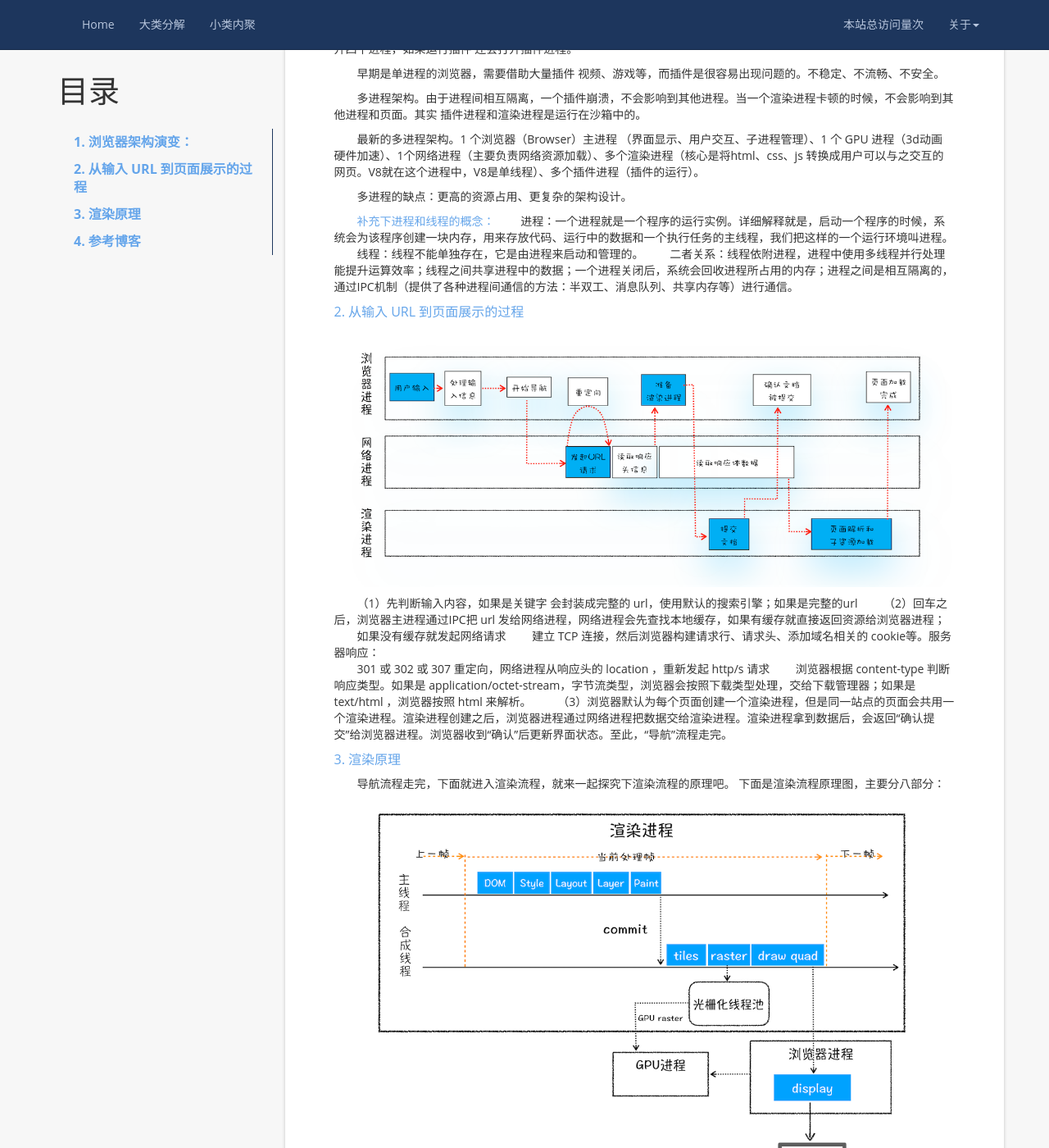
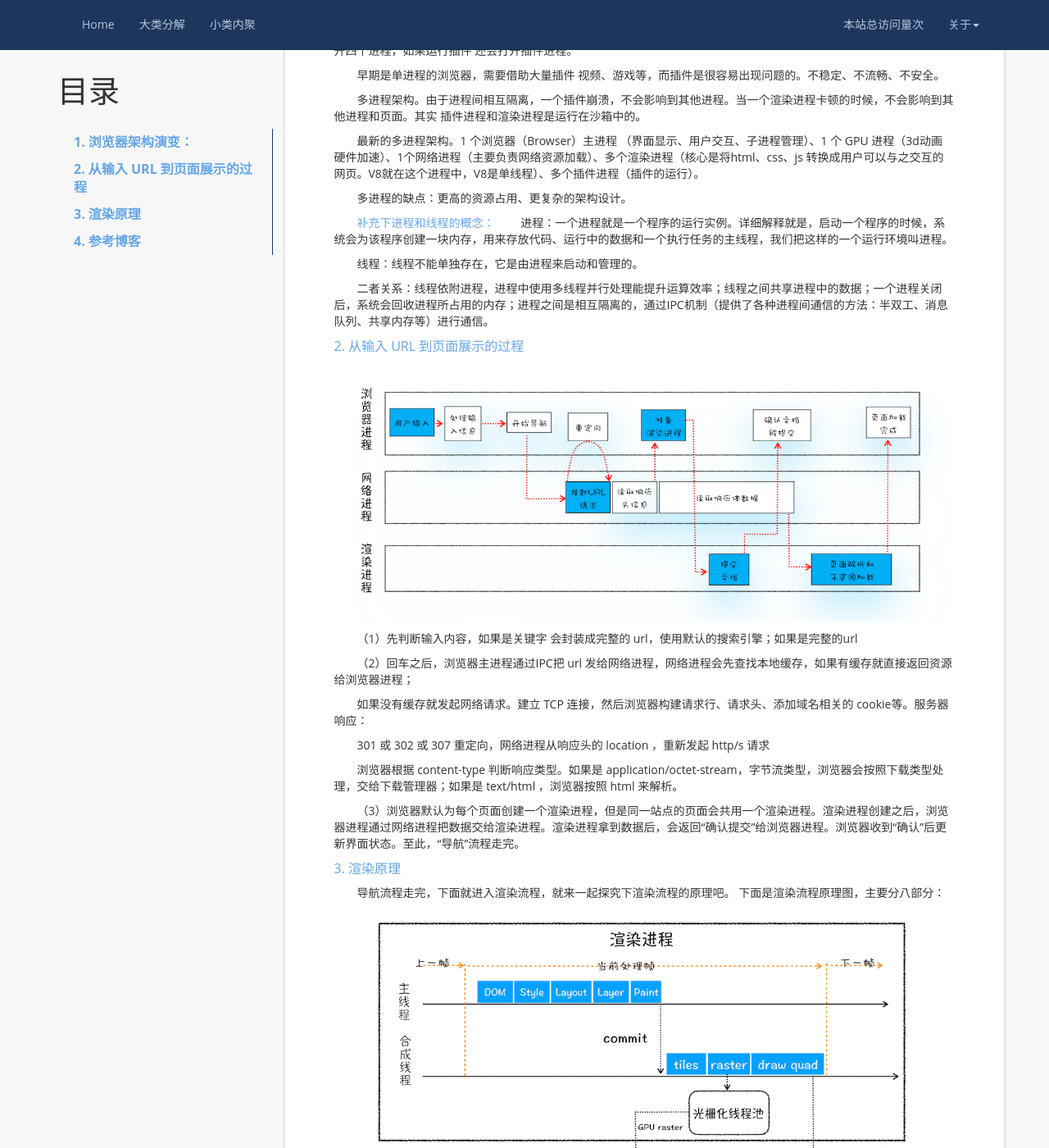
Before and after one commit to JenneyXu/JenneyXu.github.io, a Jekyll site: the page built from _posts/2019-12-18-浏览器渲染原理.md, in a window 1280 px wide and 1400 px high, scrolled down 505 px. Shown: the whole window at 82% size. Built offline with Jekyll 4.4.1, drawn with Linux system fonts in a browser that asks for light colours; nearby versions of some CDN libraries; a script that is not in the unit is left out; comment, search, counter and statistics services are not loaded; some of the changed lines change nothing that is shown.

Commit message:
渲染原理

```diff
--- a/_posts/2019-12-18-浏览器渲染原理.md
+++ b/_posts/2019-12-18-浏览器渲染原理.md
@@ -10,7 +10,7 @@
 {:toc}
 
 
-&emsp;&emsp;先来一句经典发问：<font color="#217134">从输入 URL 到页面展示，这中间发生了什么？ </font>
+&emsp;&emsp;**先来一句经典发问：<font color="#217134" size="3">从输入 URL 到页面展示，这中间发生了什么？ </font>**
 
 #### <font color="#65A5EA" size="3">1. 浏览器架构演变：</font>			{#say-goodbyte}
 
@@ -26,7 +26,9 @@
 
 &emsp;&emsp;<font color="#65A5EA">补充下进程和线程的概念：</font>
 &emsp;&emsp;进程：一个进程就是一个程序的运行实例。详细解释就是，启动一个程序的时候，系统会为该程序创建一块内存，用来存放代码、运行中的数据和一个执行任务的主线程，我们把这样的一个运行环境叫进程。
+
 &emsp;&emsp;线程：线程不能单独存在，它是由进程来启动和管理的。
+
 &emsp;&emsp;二者关系：线程依附进程，进程中使用多线程并行处理能提升运算效率；线程之间共享进程中的数据；一个进程关闭后，系统会回收进程所占用的内存；进程之间是相互隔离的，通过IPC机制（提供了各种进程间通信的方法：半双工、消息队列、共享内存等）进行通信。
 
 #### <font color="#65A5EA" size="3">2. 从输入 URL 到页面展示的过程</font>			{#say-goodbyte}
@@ -34,10 +36,15 @@
 ![/styles/images/2019-12-18-01.png]({{ '/styles/images/2019-12-18-01.png' | prepend: site.baseurl  }})
 
 &emsp;&emsp;（1）先判断输入内容，如果是关键字 会封装成完整的 url，使用默认的搜索引擎；如果是完整的url
-&emsp;&emsp;（2）回车之后，浏览器主进程通过IPC把 url 发给网络进程，网络进程会先查找本地缓存，如果有缓存就直接返回资源给浏览器进程； &emsp;&emsp;如果没有缓存就发起网络请求
-&emsp;&emsp;建立 TCP 连接，然后浏览器构建请求行、请求头、添加域名相关的 cookie等。服务器响应：
+
+&emsp;&emsp;（2）回车之后，浏览器主进程通过IPC把 url 发给网络进程，网络进程会先查找本地缓存，如果有缓存就直接返回资源给浏览器进程；
+
+&emsp;&emsp;如果没有缓存就发起网络请求。建立 TCP 连接，然后浏览器构建请求行、请求头、添加域名相关的 cookie等。服务器响应：
+
 &emsp;&emsp;301 或 302 或 307 重定向，网络进程从响应头的 location ，重新发起 http/s 请求
+
 &emsp;&emsp;浏览器根据 content-type 判断响应类型。如果是 application/octet-stream，字节流类型，浏览器会按照下载类型处理，交给下载管理器；如果是 text/html ，浏览器按照 html 来解析。
+
 &emsp;&emsp;（3）浏览器默认为每个页面创建一个渲染进程，但是同一站点的页面会共用一个渲染进程。渲染进程创建之后，浏览器进程通过网络进程把数据交给渲染进程。渲染进程拿到数据后，会返回“确认提交”给浏览器进程。浏览器收到“确认”后更新界面状态。至此，“导航”流程走完。
 
 #### <font color="#65A5EA" size="3">3. 渲染原理</font>			{#say-goodbyte}
@@ -45,19 +52,25 @@
 ![/styles/images/2019-12-18-02.png]({{ '/styles/images/2019-12-18-02.png' | prepend: site.baseurl  }})
 &emsp;&emsp;**（1）DOM 解析**
 &emsp;&emsp;浏览器无法直接理解 html，渲染进程将 html 转换成能够读懂的 dom树结构。所以先把 html 转换成 dom树，dom 树是一个存储在内存中的树状结构，可以通过 js 修改内容。在dom解析的过程中，js和css都有可能阻塞dom解析。控制台：document 可以查看
+
 &emsp;&emsp;**（2）样式计算**
 &emsp;&emsp;link、style、标签属性 ，把css转成浏览器能够理解的结构 styleSheets。控制台：document.styleSheets 可以查看
 &emsp;&emsp;把样式表中的属性值进行标准化。根据css继承和层叠规则，计算出每个dom节点具体的样式。
+
 &emsp;&emsp;**（3）布局息**
 &emsp;&emsp;创建布局树，计算布局信息，计算dom树中可见元素的几何位置
 &emsp;&emsp;**（4）分层**
 &emsp;&emsp;对布局树进程分层，并生成分层树，开发者工具选择 Layers 标签可以查看页面的分层情况；
+
 &emsp;&emsp;**（5）生成绘制指令**
 &emsp;&emsp;为每个图层生成绘制列表，并将其提交到合成线程，在layer 标签选择document层可以查看绘制列表，拖动右边可以看到绘制过程；绘制列表只是记录绘制顺序和绘制指令的列表，实际的绘制操作是由渲染引擎中的合成线程完成的。
+
 &emsp;&emsp;**（6）图块**
 &emsp;&emsp;合成线程将图层分成图块，并在光栅化线程池中将图块转换成位图。
+
 &emsp;&emsp;**（7）位图**
 &emsp;&emsp;一旦所有图块都被光栅化，合成线程会生成一个绘制图块的命令“draw-quad”，合成线程发送绘制图块命令 DrawQuad 给浏览器进程；
+
 &emsp;&emsp;**（8）DrawQuad**
 &emsp;&emsp;浏览器进程根据 DrawQuad 消息生成页面，并显示到显示器上。
 
```
